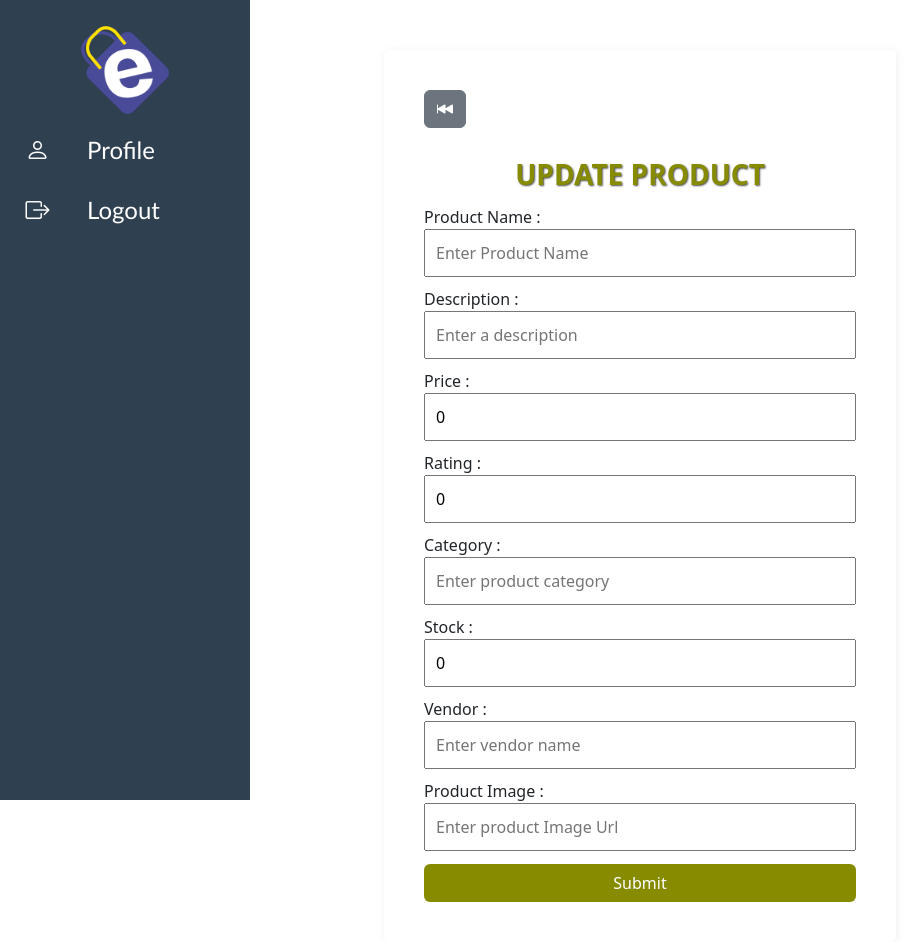
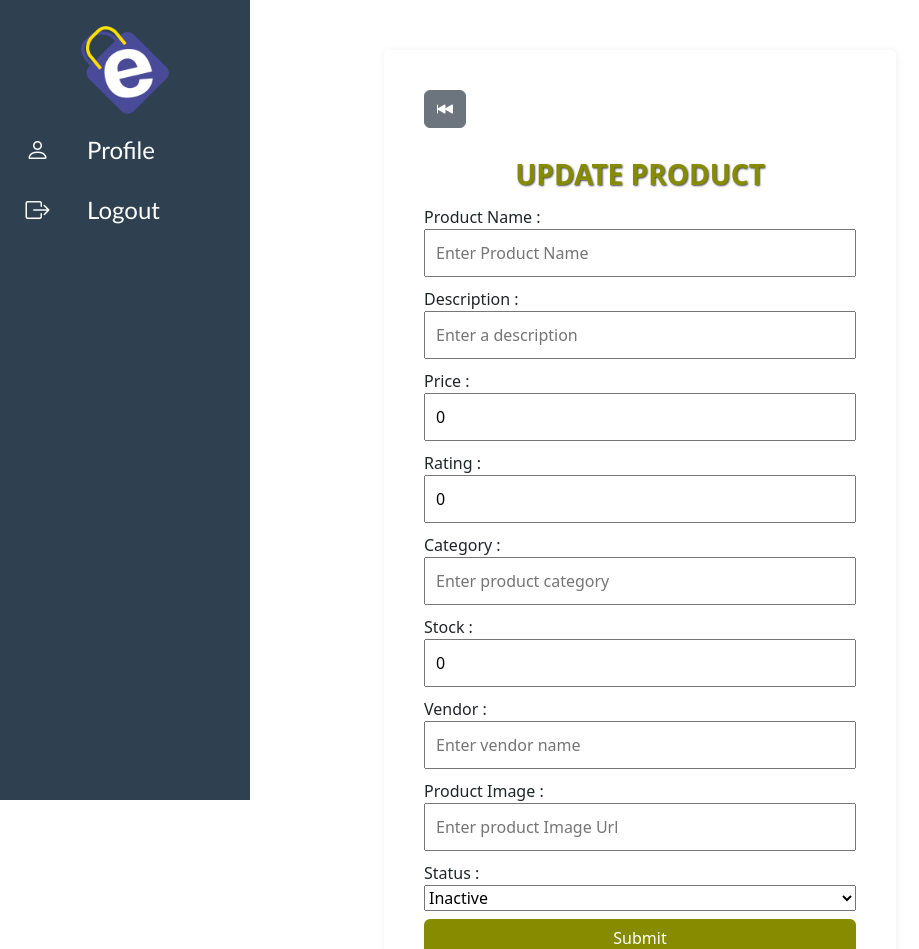
Before and after one commit to Harish3000/Enterprise-Application-Development-Project, a React (Create React App) app in the folder client/: page /update-product/1 in a window 1280 px wide. Shown: the top 949 px of the page, without its empty margins (0-919 px from the left). Built offline with nearby package versions, Linux system fonts and the light colour scheme; no server answers.

Commit message:
changes in update teh active and inactive code

```diff
--- a/client/src/Product/update-product.jsx
+++ b/client/src/Product/update-product.jsx
@@ -24,6 +24,10 @@ const UpdateProduct = () => {
   const [product, setProduct] = useState(defaultProduct);
   const navigate = useNavigate();
   const { id } = useParams();
+
+  const statusHandler = e => {
+    setProduct({ ...product, isActive: e.target.value === "true" });
+  };
 
   const inputHandler = e => {
     const { id, value } = e.target;
@@ -178,6 +182,19 @@ const UpdateProduct = () => {
             />
           </div>
           <div className="inputGroup">
+            <label htmlFor="isActive">Status :</label>
+            <select
+              id="isActive"
+              name="isActive"
+              value={product.isActive}
+              onChange={statusHandler}
+              required
+            >
+              <option value="true">Active</option>
+              <option value="false">Inactive</option>
+            </select>
+          </div>
+          <div className="inputGroup">
             <button type="submit" class="btn">
               Submit
             </button>
```
Also changed, not shown: 1 other file (tests, documents, lock files or other folders).
